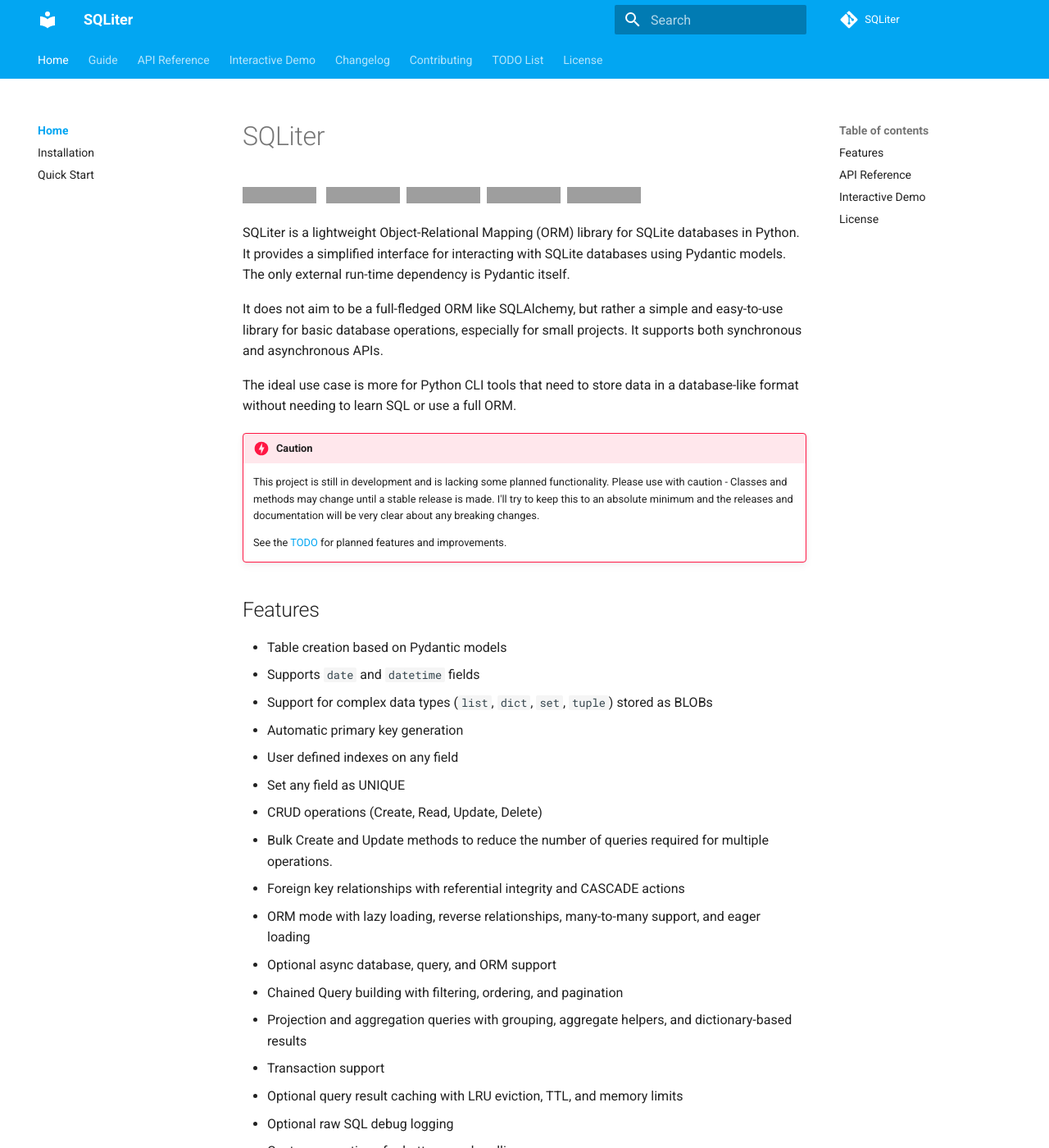
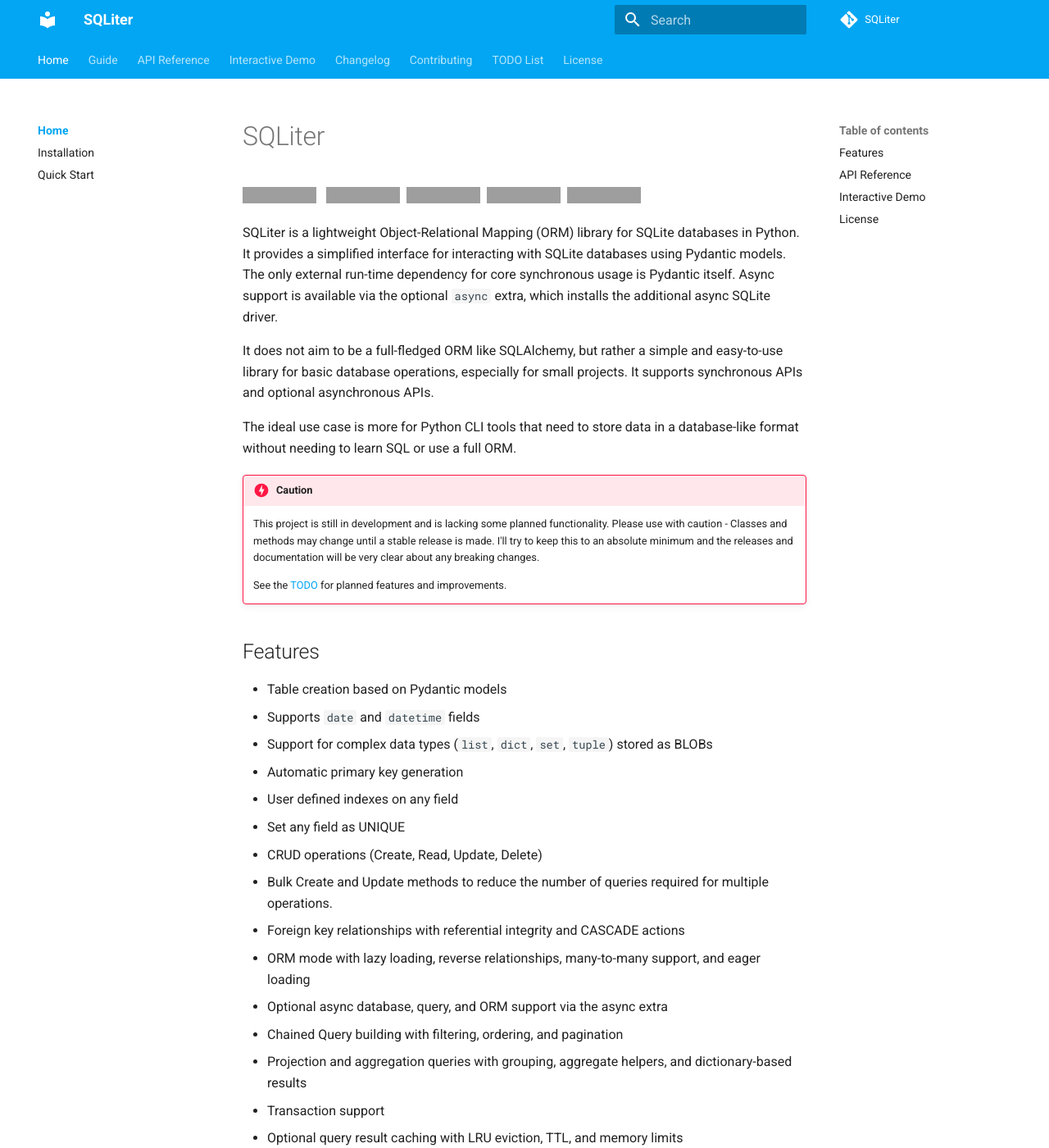
Before and after one commit to seapagan/sqliter-py, an MkDocs documentation site: the page built from docs/index.md, in a window 1280 px wide and 1400 px high. Shown: the whole window at 82% size. Built offline with MkDocs 1.6.1 and Material for MkDocs 9.7.7, drawn with Linux system fonts in a browser that asks for light colours; plug-ins that fetch from the network failed and are left out; comment, search, counter and statistics services are not loaded; some of the changed text lies outside the part shown; grey boxes are pictures that could not be loaded.

Commit message:
reword some docs around required packages
Signed-off-by: Grant Ramsay <seapagan@gmail.com>

````diff
--- a/docs/index.md
+++ b/docs/index.md
@@ -10,11 +10,12 @@
 SQLiter is a lightweight Object-Relational Mapping (ORM) library for SQLite
 databases in Python. It provides a simplified interface for interacting with
 SQLite databases using Pydantic models. The only external run-time dependency
-is Pydantic itself.
+for core synchronous usage is Pydantic itself. Async support is available via
+the optional `async` extra, which installs the additional async SQLite driver.
 
 It does not aim to be a full-fledged ORM like SQLAlchemy, but rather a simple
 and easy-to-use library for basic database operations, especially for small
-projects. It supports both synchronous and asynchronous APIs.
+projects. It supports synchronous APIs and optional asynchronous APIs.
 
 The ideal use case is more for Python CLI tools that need to store data in a
 database-like format without needing to learn SQL or use a full ORM.
@@ -43,7 +44,7 @@
 - Foreign key relationships with referential integrity and CASCADE actions
 - ORM mode with lazy loading, reverse relationships, many-to-many support, and
   eager loading
-- Optional async database, query, and ORM support
+- Optional async database, query, and ORM support via the async extra
 - Chained Query building with filtering, ordering, and pagination
 - Projection and aggregation queries with grouping, aggregate helpers, and
   dictionary-based results
@@ -54,7 +55,7 @@
 - Full type hinting and type checking
 - Detailed documentation and examples
 - Interactive TUI demo for exploring features
-- No external dependencies other than Pydantic
+- No required external dependencies other than Pydantic for core sync usage
 - Full test coverage
 
 ## API Reference
@@ -64,7 +65,9 @@
 
 ## Interactive Demo
 
-SQLiter includes an interactive terminal-based demo (TUI) that lets you explore all features hands-on without writing any code. Run the demo to see live code examples and their output:
+SQLiter includes an interactive terminal-based demo (TUI) that lets you explore
+all features hands-on without writing any code. Run the demo to see live code
+examples and their output:
 
 ```bash
 # Install with the demo extra
````
Also changed, not shown: README.md (+2 -1 lines).
